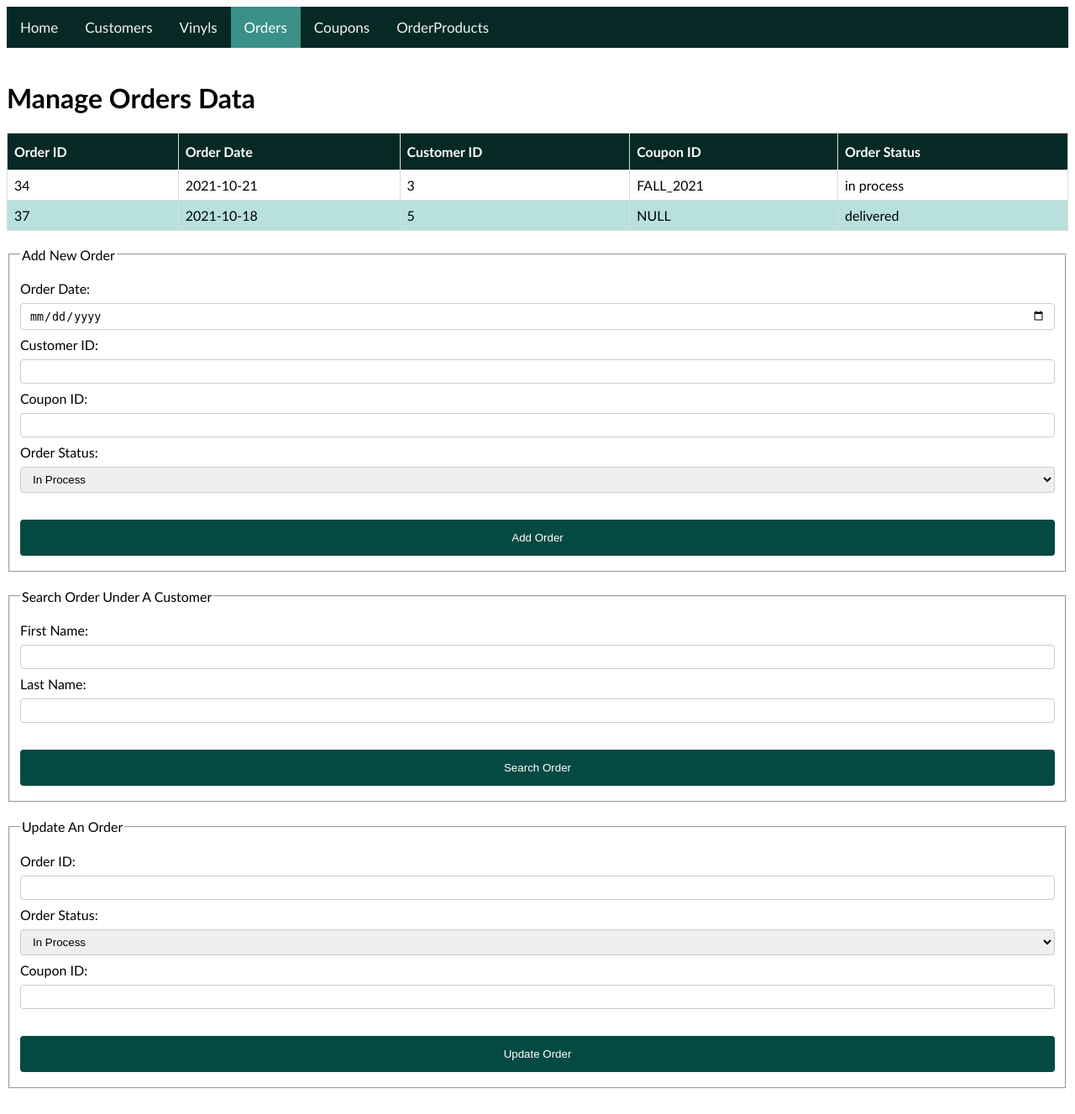
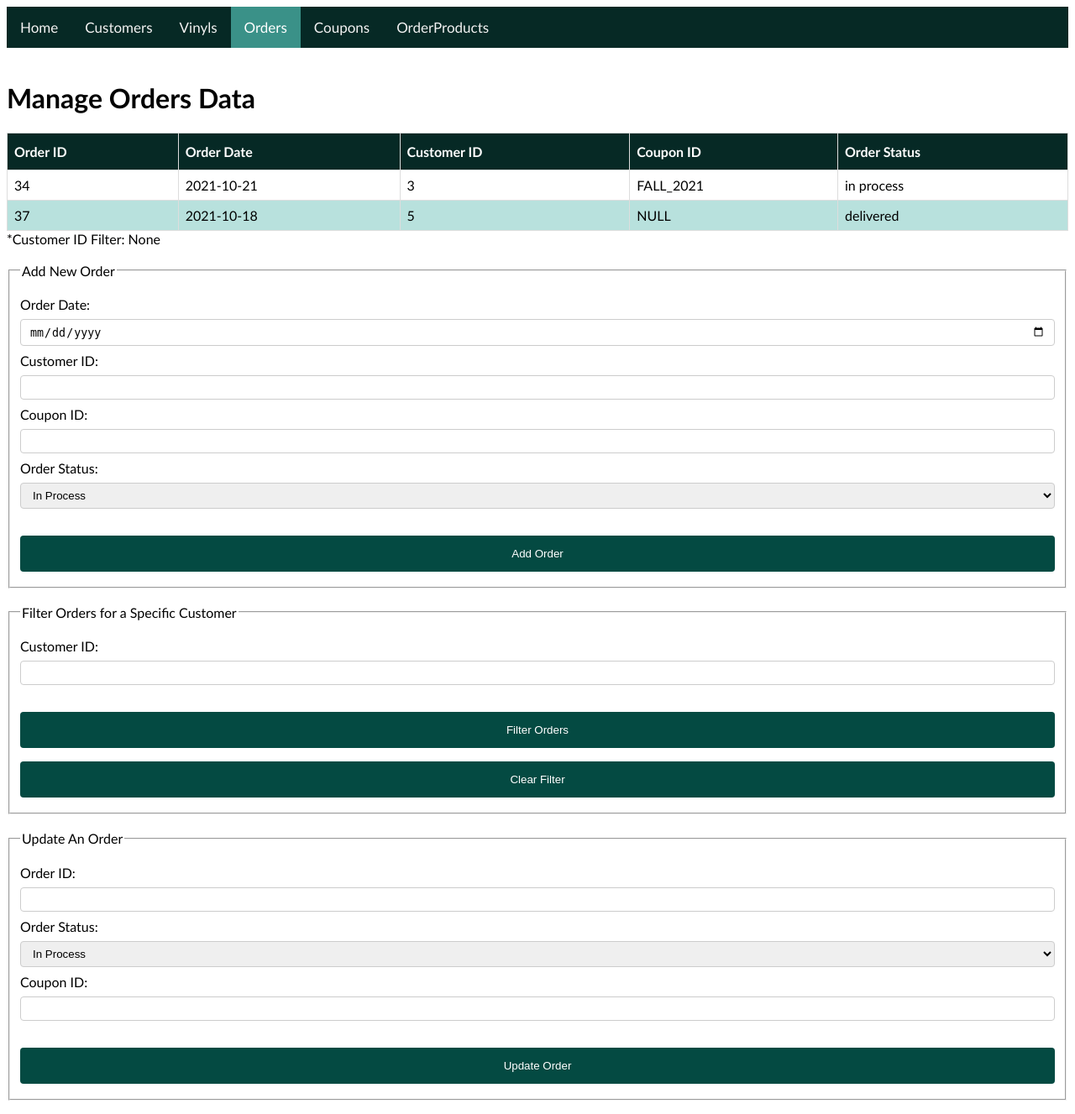
Before and after one commit to CcEeCcIi/DatabasePortfolio, a Flask app: page /orders in a window 1280 px wide. Shown: the whole page at 84% size. Before the commit the page ends 1297 px from the top, so only its background shows below. Run offline with Flask 2, Linux system fonts and the light colour scheme.

Commit message:
Added clear filter button and filter text under Orders table

```diff
--- a/app.py
+++ b/app.py
@@ -70,7 +70,7 @@ def order_products():
 
 # Listener
 if __name__ == "__main__":
-    port = int(os.environ.get('PORT', 9112))
+    port = int(os.environ.get('PORT', 8796))
     #                                 ^^^^
     #              You can replace this number with any valid port
 
--- a/templates/orders.html
+++ b/templates/orders.html
@@ -48,6 +48,7 @@
             {% endfor %}
 
         </table>
+        <div>*Customer ID Filter: None</div>
         <br>
 
         <!--
@@ -84,16 +85,15 @@
         </fieldset>
         <br>
         <fieldset>
-            <legend>Search Order Under A Customer</legend>
+            <legend>Filter Orders for a Specific Customer</legend>
             <p>
-            <label>First Name:
-                <input type="text" id="firstName" size="30" maxlength="100"></label>
-            <br>
-            <label>Last Name:
-                <input type="text" id="lastName" size="30" maxlength="100"></label>
+            <label>Customer ID:
+                <input type="text" id="customerID" size="30" maxlength="100"></label>
             <br>
             </p>
-            <input type="submit" id="search_orders" value="Search Order">
+            <input type="submit" id="filter_orders" value="Filter Orders">
+            <br>
+            <input type="submit" id="clear_filter" value="Clear Filter">
         </fieldset>
         <br>
         <fieldset>
```
